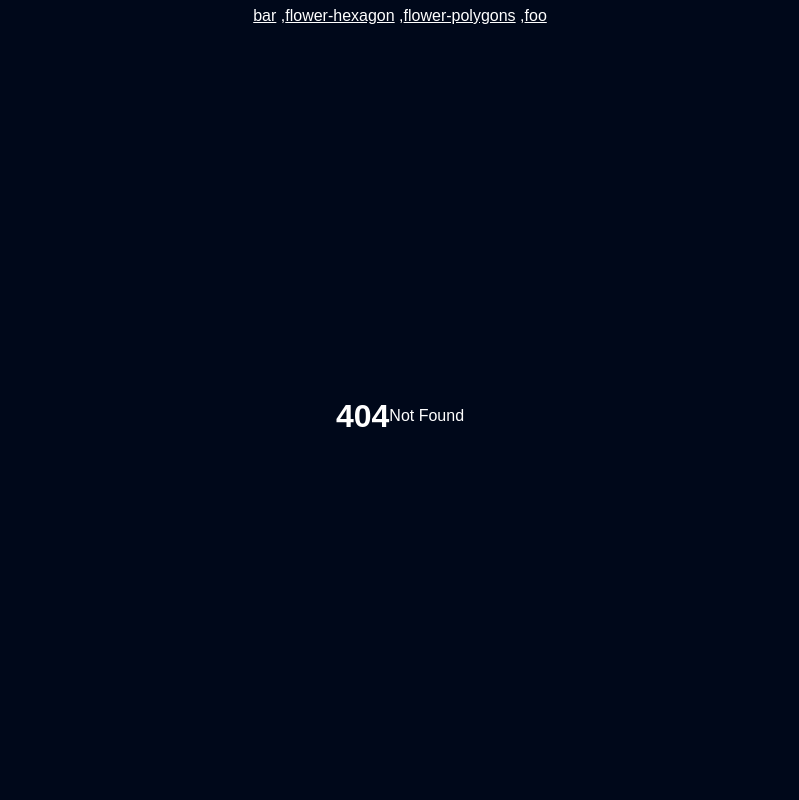
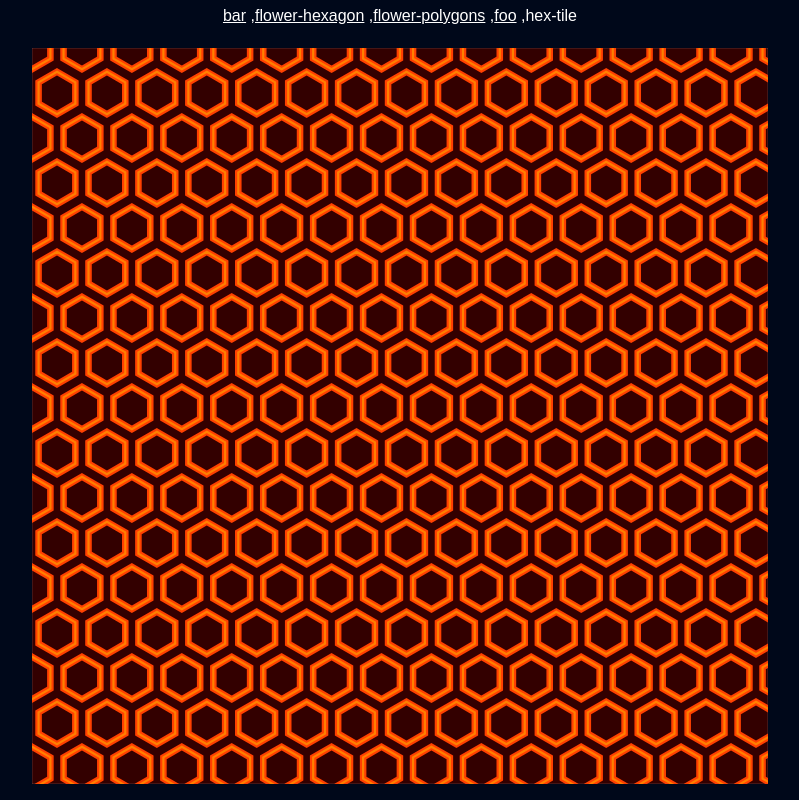
Before and after one commit to dopplerreflect/starts-with-a, a SvelteKit app: page /hex-tile in a window 1280 px wide. Before the commit this address had no page. Shown: the whole page, without its empty margins (240-1039 px from the left). Built offline with nearby package versions, Linux system fonts and the light colour scheme.

Commit message:
add hex-tile

```diff
--- /dev/null
+++ b/src/routes/hex-tile/+page.svelte
@@ -0,0 +1,37 @@
+<svelte:options namespace="svg" />
+
+<script lang="ts">
+	import BorderedPath from '$lib/components/BorderedPath.svelte';
+	import { PHI, polygonPath, SQRT3 } from '$lib/geometry';
+	let size = 4096;
+	let hex_radius = size / 20 / SQRT3;
+	let hex_gap = hex_radius * (PHI - 1);
+	let y_offsets: number[] = [];
+	for (let y = -size / 2; y <= size / 2 + hex_radius; y += (3 / 2) * hex_radius + hex_gap) {
+		y_offsets.push(y);
+	}
+	let x_offsets: number[] = [];
+	for (let x = -size / 2; x <= size / 2 + hex_radius * SQRT3; x += hex_radius * SQRT3 + hex_gap) {
+		x_offsets.push(x);
+	}
+</script>
+
+<svg xmlns="http://www.w3.org/2000/svg" viewBox={`${-size / 2} ${-size / 2} ${size} ${size}`}>
+	<path
+		d={`M${-size / 2},${-size / 2}H${size / 2}V${size / 2}H${-size / 2}Z`}
+		fill={`hsl(0, 100%, 10%)`}
+		stroke="white"
+	/>
+	{#each y_offsets as y, row}
+		{#each x_offsets as x}
+			<BorderedPath
+				d={polygonPath(6, hex_radius, {
+					center: { x: row % 2 === 0 ? x : x + (hex_radius / 2) * SQRT3 + hex_gap / 2, y: y }
+				})}
+				innerColor={`hsl(${30}, 100%, 50%)`}
+				outerColor={`hsl(${15}, 100%, 50%)`}
+				strokeWidth={hex_gap / 2}
+			/>
+		{/each}
+	{/each}
+</svg>
```
